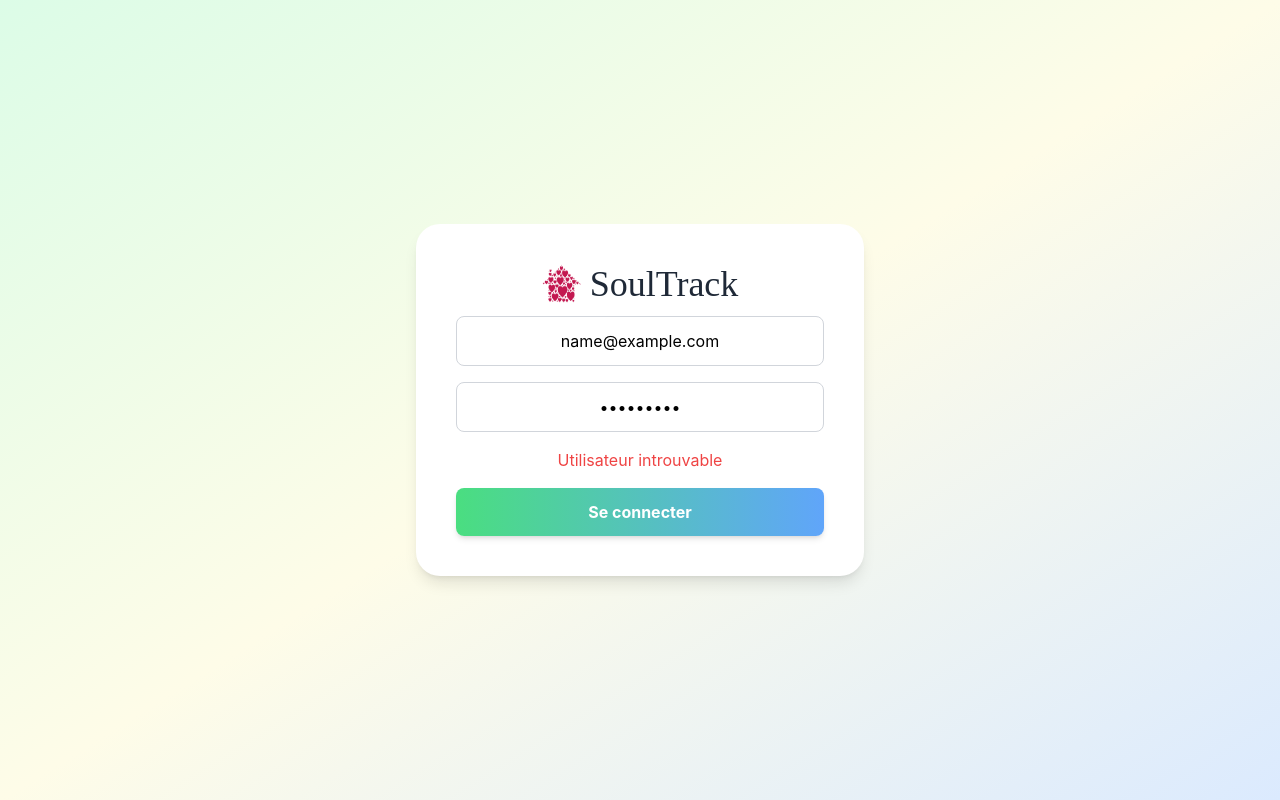
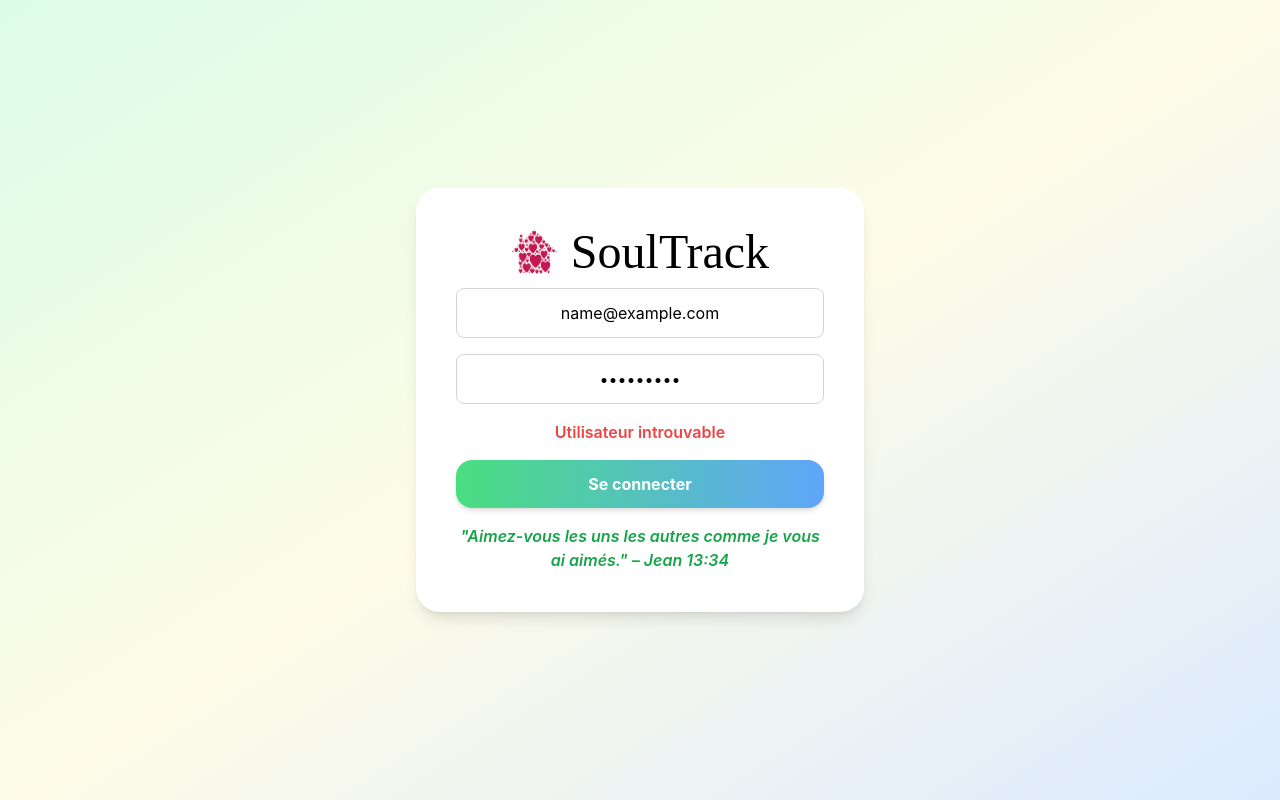
Before and after one commit to allanbavajee/soultrack, a Next.js app: page /login in a window 1280 px wide. Both pictures are taken after typing "name@example.com", "Sample123" into the empty fields and a click on the button "Se connecter". Built offline with nearby package versions, Linux system fonts and the light colour scheme; no server answers; the database is empty.

Commit message:
Update login.js

```diff
--- a/pages/login.js
+++ b/pages/login.js
@@ -1,5 +1,7 @@
+//pages/login.js
+// ✅ /pages/login.js
 "use client";
-import { useState } from "react";
+import { useState, useEffect } from "react";
 import { useRouter } from "next/router";
 import supabase from "../lib/supabaseClient";
 
@@ -7,18 +9,26 @@ export default function LoginPage() {
   const router = useRouter();
   const [email, setEmail] = useState("");
   const [password, setPassword] = useState("");
-  const [error, setError] = useState("");
+  const [error, setError] = useState(null);
   const [loading, setLoading] = useState(false);
+
+  useEffect(() => {
+    if (typeof window === "undefined") return;
+    const storedRole = localStorage.getItem("userRole");
+    if (storedRole) {
+      console.log("🔁 Utilisateur déjà connecté → redirection vers /");
+      router.replace("/");
+    }
+  }, [router]);
 
   const handleLogin = async (e) => {
     e.preventDefault();
-    setError("");
     setLoading(true);
+    setError(null);
+
+    console.log("🚀 Connexion tentée pour :", email);
 
     try {
-      console.log("🚀 Connexion pour :", email);
-
-      // 1️⃣ Récupère le profil par email
       const { data: profile, error: profileError } = await supabase
         .from("profiles")
         .select("*")
@@ -26,13 +36,15 @@ export default function LoginPage() {
         .single();
 
       if (profileError || !profile) {
+        console.error("❌ Utilisateur introuvable :", profileError);
         setError("Utilisateur introuvable");
         setLoading(false);
         return;
       }
 
-      // 2️⃣ Vérifie le mot de passe avec la fonction RPC
-      const { data: result, error: rpcError } = await supabase.rpc(
+      console.log("✅ Profil trouvé :", profile);
+
+      const { data: checkPassword, error: rpcError } = await supabase.rpc(
         "verify_password",
         {
           p_password: password,
@@ -41,42 +53,53 @@ export default function LoginPage() {
       );
 
       if (rpcError) {
-        console.error("Erreur RPC:", rpcError);
+        console.error("⚠️ Erreur RPC :", rpcError);
         setError("Erreur de vérification du mot de passe");
         setLoading(false);
         return;
       }
 
       const verified =
-        Array.isArray(result) &&
-        result[0] &&
-        result[0].verify === true;
+        Array.isArray(checkPassword) &&
+        checkPassword[0] &&
+        checkPassword[0].verify === true;
 
       if (!verified) {
+        console.warn("❌ Mot de passe incorrect");
         setError("Mot de passe incorrect");
         setLoading(false);
         return;
       }
 
-      // 3️⃣ Enregistre les infos dans localStorage
+      console.log("✅ Mot de passe vérifié avec succès");
+
+      const role = (profile.role || "Membre").trim().toLowerCase();
       const formattedRole =
-        profile.role?.toLowerCase() === "admin"
+        role === "admin"
           ? "Admin"
-          : profile.role?.toLowerCase() === "responsableintegration"
+          : role === "responsableintegration"
           ? "ResponsableIntegration"
-          : profile.role?.toLowerCase().includes("evangelisation")
+          : role === "responsable évangélisation" ||
+            role === "responsableevangelisation"
           ? "ResponsableEvangelisation"
           : "Membre";
 
       localStorage.setItem("userId", profile.id);
       localStorage.setItem("userRole", formattedRole);
 
-      // 4️⃣ Message + redirection
-      alert("✅ FORMULAIRE SOUMIS !");
-      router.push("/");
+      console.log("💾 Données enregistrées :", {
+        id: profile.id,
+        role: formattedRole,
+      });
+
+      // ✅ Forçage de la redirection sûre
+      setTimeout(() => {
+        console.log("➡️ Redirection vers / (index.js)");
+        window.location.href = "/";
+      }, 500);
     } catch (err) {
-      console.error("Erreur inattendue :", err);
-      setError("Erreur inattendue, réessaye plus tard");
+      console.error("💥 Erreur inattendue :", err);
+      setError("Erreur inattendue");
     } finally {
       setLoading(false);
     }
@@ -85,8 +108,8 @@ export default function LoginPage() {
   return (
     <div className="min-h-screen flex items-center justify-center bg-gradient-to-br from-green-100 via-yellow-50 to-blue-100 p-6">
       <div className="bg-white p-10 rounded-3xl shadow-lg w-full max-w-md flex flex-col items-center">
-        <h1 className="text-4xl font-handwriting text-gray-800 mb-3 flex items-center gap-2">
-          <img src="/logo.png" alt="Logo" className="w-10 h-10" />
+        <h1 className="text-5xl font-handwriting text-black-800 mb-3 flex flex-col sm:flex-row items-center justify-center gap-3">
+          <img src="/logo.png" alt="Logo SoulTrack" className="w-12 h-12" />
           SoulTrack
         </h1>
 
@@ -99,6 +122,7 @@ export default function LoginPage() {
             className="border border-gray-300 p-3 rounded-lg text-center"
             required
           />
+
           <input
             type="password"
             placeholder="Mot de passe"
@@ -108,16 +132,22 @@ export default function LoginPage() {
             required
           />
 
-          {error && <p className="text-red-500 text-center">{error}</p>}
+          {error && (
+            <p className="text-red-500 text-center font-semibold">{error}</p>
+          )}
 
           <button
             type="submit"
             disabled={loading}
-            className="bg-gradient-to-r from-green-400 to-blue-400 text-white font-bold py-3 rounded-lg shadow-md hover:opacity-90 transition"
+            className="bg-gradient-to-r from-green-400 to-blue-400 text-white font-bold py-3 rounded-2xl shadow-md"
           >
             {loading ? "Connexion..." : "Se connecter"}
           </button>
         </form>
+
+        <p className="text-center italic font-semibold mt-4 text-green-600">
+          "Aimez-vous les uns les autres comme je vous ai aimés." – Jean 13:34
+        </p>
       </div>
     </div>
   );
```
